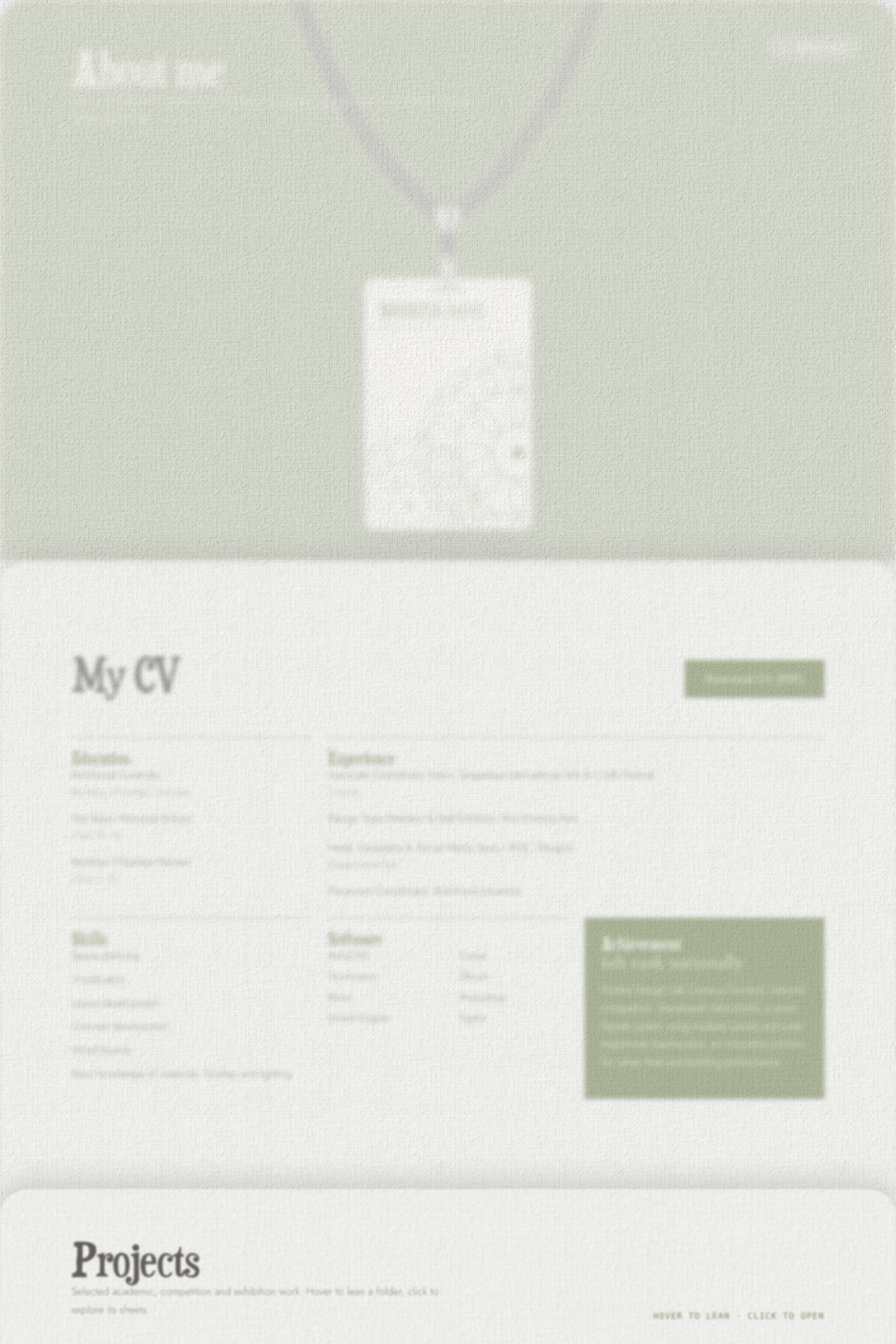
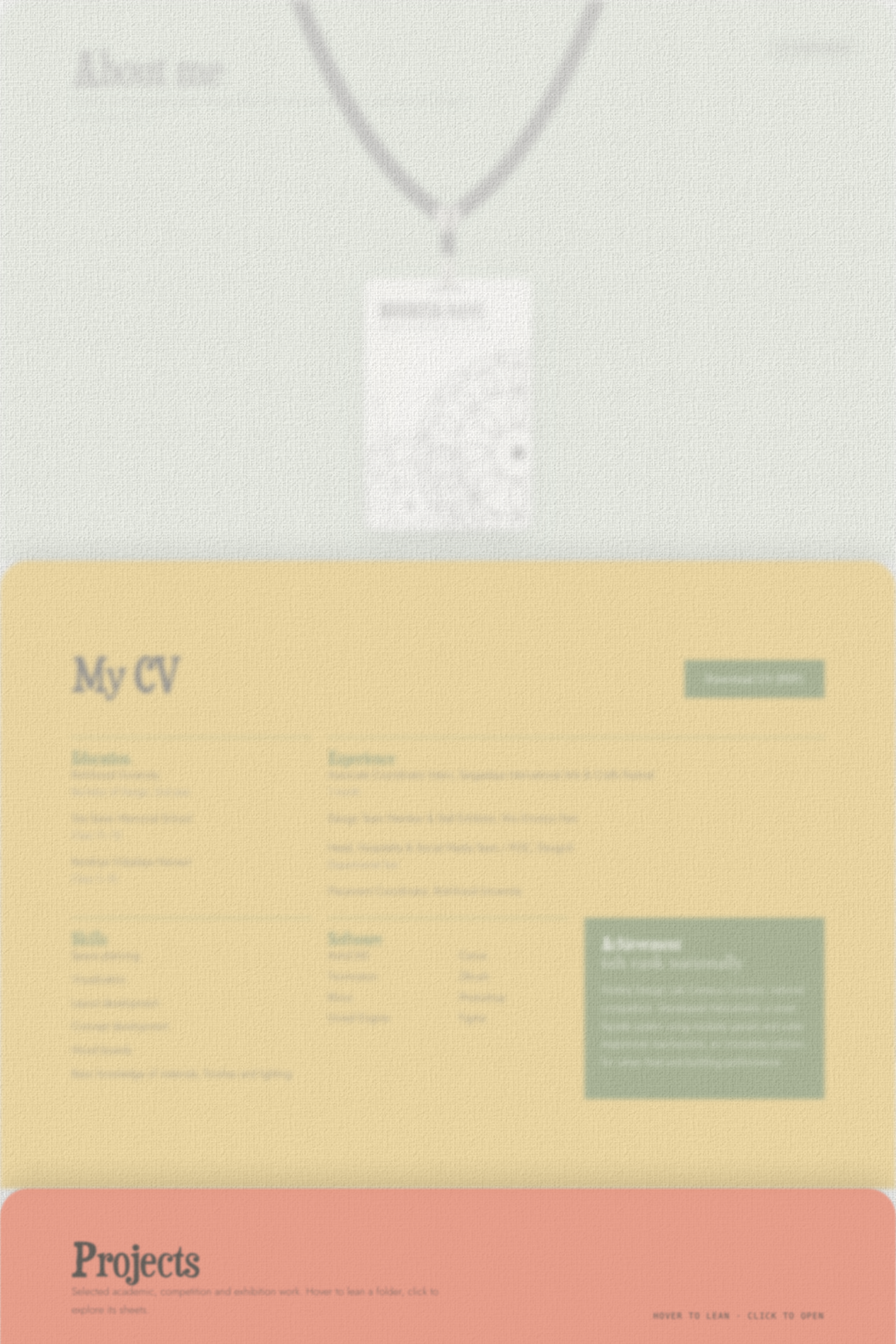
Before and after one commit to Arya756/russh_portfolio, a React (Vite) app: page / in a window 1280 px wide. Shown: the part 800-2720 px from the top of the page at 70% size. Built offline with nearby package versions, Linux system fonts and the light colour scheme.

Commit message:
Apply swatch palette background colors to the 5 portfolio sections

```diff
--- a/src/App.jsx
+++ b/src/App.jsx
@@ -144,17 +144,17 @@ export default function App() {
             <span className={`absolute left-2 right-2 h-[1.5px] bg-ink transition-all ${menuOpen ? 'top-1/2 rotate-45' : 'top-[1.05rem]'}`}></span>
             <span className={`absolute left-2 right-2 h-[1.5px] bg-ink transition-all ${menuOpen ? 'top-1/2 -rotate-45' : 'top-[1.55rem]'}`}></span>
           </button>
-          <nav className={`fixed inset-0 bg-ivory grid place-items-center transition-all z-[-1] md:static md:bg-transparent md:grid-none md:place-items-start md:z-auto ${menuOpen ? 'opacity-100 visible pointer-events-auto' : 'opacity-0 invisible md:opacity-100 md:visible md:pointer-events-auto'}`}>
+          <nav className={`fixed inset-0 bg-ivory grid place-items-center transition-all z-[-1] md:static md:bg-ivory/60 md:backdrop-blur-md md:px-6 md:py-2 md:rounded-full md:border md:border-black/5 md:shadow-xs md:grid-none md:place-items-start md:z-auto ${menuOpen ? 'opacity-100 visible pointer-events-auto' : 'opacity-0 invisible md:opacity-100 md:visible md:pointer-events-auto'}`}>
             <ul className="list-none flex flex-col md:flex-row gap-6 md:gap-10 text-center">
               {['Home', 'About', 'CV', 'Projects', 'Contact'].map(l => (
-                <li key={l}><a href={`#${l.toLowerCase()}`} onClick={() => setMenuOpen(false)} className="no-underline text-[0.95rem] tracking-widest hover:text-g2 hover:border-b hover:border-g1 transition-all md:text-base">{l}</a></li>
+                <li key={l}><a href={`#${l.toLowerCase()}`} onClick={() => setMenuOpen(false)} className="no-underline text-[0.95rem] tracking-widest hover:text-black transition-all md:text-base font-medium">{l}</a></li>
               ))}
             </ul>
           </nav>
         </header>
 
         <main>
-          <section id="home" className="sticky-section z-0 min-h-screen flex flex-col overflow-hidden" style={{ padding: 0 }}>
+          <section id="home" className="sticky-section z-0 min-h-screen flex flex-col overflow-hidden" style={{ backgroundColor: '#F3AEA8', padding: 0 }}>
             {/* Top spacer */}
             <div className="flex-1" />
 
@@ -165,7 +165,7 @@ export default function App() {
                   Ruchita Rani
                 </span>
                 <h1
-                  className="text-[clamp(2.8rem,8vw,8rem)] leading-[0.88] tracking-tight text-g2"
+                  className="text-[clamp(2.8rem,8vw,8rem)] leading-[0.88] tracking-tight text-ink"
                   style={{ fontFamily: "'Duality', sans-serif" }}
                 >
                   PORTFOLIO
@@ -186,7 +186,7 @@ export default function App() {
 
             {/* Bottom label — left-aligned with same gutter */}
             <div className="px-[clamp(2.5rem,8vw,8rem)] py-6">
-              <span className="font-sans text-[clamp(1.22rem,1.875vw,1.5rem)] font-semibold tracking-[0.18em] uppercase text-g2">
+              <span className="font-sans text-[clamp(1.22rem,1.875vw,1.5rem)] font-semibold tracking-[0.18em] uppercase text-ink">
                 Selected Work 2024–2026
               </span>
             </div>
@@ -194,12 +194,12 @@ export default function App() {
 
           <section
             id="about"
-            className="sticky-section z-10 relative overflow-hidden bg-g2 text-ivory rounded-t-2xl md:rounded-t-[2.5rem] shadow-[0_-12px_40px_rgba(0,0,0,0.25)] border-t border-white/10 min-h-screen"
-            style={{ backgroundColor: '#576c31', padding: 0 }}
+            className="sticky-section z-10 relative overflow-hidden text-ink rounded-t-2xl md:rounded-t-[2.5rem] shadow-[0_-12px_40px_rgba(0,0,0,0.18)] border-t border-black/5 min-h-screen"
+            style={{ backgroundColor: '#B6C4A3', padding: 0 }}
           >
             <div className="absolute left-[clamp(2.5rem,8vw,8rem)] top-[clamp(2.5rem,5vw,4.5rem)] z-10 pointer-events-none max-w-xl md:max-w-2xl">
-              <h2 className="text-[clamp(2rem,5vw,5rem)] text-ivory">About me</h2>
-              <p className="text-ivory/85 text-sm md:text-base mt-2 font-light">
+              <h2 className="text-[clamp(2rem,5vw,5rem)] text-ink">About me</h2>
+              <p className="text-ink/80 text-sm md:text-base mt-2 font-light">
                 Interior architecture student turning ideas into spaces people can use and feel. Drag to swing, tap to flip.
               </p>
             </div>
@@ -213,7 +213,7 @@ export default function App() {
               strapText="turning ideas into spaces"
               strapLabel="RUCHITA RANI · DESIGN 2026"
               strapColor="#35302a"
-              inkColor="#576c31"
+              inkColor="#35302a"
               cardColor="#fbf7ee"
               cardWidth={240}
             />
@@ -221,7 +221,8 @@ export default function App() {
 
           <section
             id="cv"
-            className="sticky-section z-20 bg-site min-h-screen flex flex-col justify-center rounded-t-2xl md:rounded-t-[2.5rem] shadow-[0_-12px_40px_rgba(0,0,0,0.18)] border-t border-black/5"
+            className="sticky-section z-20 min-h-screen flex flex-col justify-center rounded-t-2xl md:rounded-t-[2.5rem] shadow-[0_-12px_40px_rgba(0,0,0,0.18)] border-t border-black/5"
+            style={{ backgroundColor: '#E2B549' }}
           >
             <div className="flex justify-between items-end flex-wrap gap-6">
               <h2 className="text-[clamp(2rem,5vw,5rem)]">My CV</h2>
@@ -267,15 +268,15 @@ export default function App() {
 
           <section
             id="projects"
-            className="sticky-section z-30 bg-site min-h-screen flex flex-col justify-center rounded-t-2xl md:rounded-t-[2.5rem] shadow-[0_-12px_40px_rgba(0,0,0,0.18)] border-t border-black/5"
-            style={{ padding: 'clamp(2.5rem,5vw,4rem) clamp(2.5rem,8vw,8rem)' }}
+            className="sticky-section z-30 min-h-screen flex flex-col justify-center rounded-t-2xl md:rounded-t-[2.5rem] shadow-[0_-12px_40px_rgba(0,0,0,0.18)] border-t border-black/5"
+            style={{ backgroundColor: '#E4826A', padding: 'clamp(2.5rem,5vw,4rem) clamp(2.5rem,8vw,8rem)' }}
           >
             <div className="flex justify-between items-end gap-8 flex-wrap">
               <div>
                 <h2 className="text-[clamp(2rem,5vw,5rem)]">Projects</h2>
-                <p className="max-w-[42ch] mt-2 text-mute">Selected academic, competition and exhibition work. Hover to lean a folder, click to explore its sheets.</p>
+                <p className="max-w-[42ch] mt-2 text-ink/80">Selected academic, competition and exhibition work. Hover to lean a folder, click to explore its sheets.</p>
               </div>
-              <p className="font-mono text-xs tracking-widest uppercase text-g2">
+              <p className="font-mono text-xs tracking-widest uppercase text-ink">
                 Hover to lean · Click to open
               </p>
             </div>
@@ -299,16 +300,17 @@ export default function App() {
 
           <section
             id="contact"
-            className="sticky-section z-40 bg-site min-h-screen flex flex-col justify-between rounded-t-2xl md:rounded-t-[2.5rem] shadow-[0_-12px_40px_rgba(0,0,0,0.22)] border-t border-black/5"
+            className="sticky-section z-40 min-h-screen flex flex-col justify-between rounded-t-2xl md:rounded-t-[2.5rem] shadow-[0_-12px_40px_rgba(0,0,0,0.22)] border-t border-white/10 text-ivory"
+            style={{ backgroundColor: '#9E6B50' }}
           >
-            <h2 className="text-[clamp(2rem,5vw,5rem)]">Have an idea? Let's create something meaningful.</h2>
+            <h2 className="text-[clamp(2rem,5vw,5rem)] text-ivory">Have an idea? Let's create something meaningful.</h2>
             <div className="mt-8 flex flex-col gap-4">
-              <a href="mailto:ruchitarani99@gmail.com" className="border-b border-sage pb-2 flex justify-between max-w-md"><small className="text-mute">Email</small><span>ruchitarani99@gmail.com</span></a>
-              <a href="tel:+918789473293" className="border-b border-sage pb-2 flex justify-between max-w-md"><small className="text-mute">Phone</small><span>+91 8789473293</span></a>
-              <a href="https://www.behance.net/ruchitarani" target="_blank" rel="noopener" className="border-b border-sage pb-2 flex justify-between max-w-md"><small className="text-mute">Behance</small><span>behance.net/ruchitarani</span></a>
-              <a href="https://www.linkedin.com/" target="_blank" rel="noopener" className="border-b border-sage pb-2 flex justify-between max-w-md"><small className="text-mute">LinkedIn</small><span>Add your profile link</span></a>
+              <a href="mailto:ruchitarani99@gmail.com" className="border-b border-ivory/30 pb-2 flex justify-between max-w-md"><small className="text-ivory/70">Email</small><span>ruchitarani99@gmail.com</span></a>
+              <a href="tel:+918789473293" className="border-b border-ivory/30 pb-2 flex justify-between max-w-md"><small className="text-ivory/70">Phone</small><span>+91 8789473293</span></a>
+              <a href="https://www.behance.net/ruchitarani" target="_blank" rel="noopener" className="border-b border-ivory/30 pb-2 flex justify-between max-w-md"><small className="text-ivory/70">Behance</small><span>behance.net/ruchitarani</span></a>
+              <a href="https://www.linkedin.com/" target="_blank" rel="noopener" className="border-b border-ivory/30 pb-2 flex justify-between max-w-md"><small className="text-ivory/70">LinkedIn</small><span>Add your profile link</span></a>
             </div>
-            <footer className="mt-16 flex justify-between text-sm text-mute">
+            <footer className="mt-16 flex justify-between text-sm text-ivory/70">
               <span>Ruchita Rani</span>
               <span>© 2026 Ruchita Rani. All rights reserved.</span>
             </footer>
--- a/src/components/ui/lanyard-badge.jsx
+++ b/src/components/ui/lanyard-badge.jsx
@@ -654,7 +654,7 @@ export default function LanyardBadge({
           type="button"
           onClick={() => flipRef.current()}
           aria-pressed={showBack}
-          className="absolute right-[clamp(1.25rem,4vw,3.5rem)] top-[clamp(1.5rem,4vw,3.5rem)] z-10 inline-flex items-center gap-2 rounded-full border border-ivory/30 bg-ivory/20 px-4 py-2 text-xs font-semibold uppercase tracking-wider text-ivory shadow-sm backdrop-blur-md transition-colors hover:bg-ivory/30 focus-visible:outline-none focus-visible:ring-2 focus-visible:ring-ivory"
+          className="absolute right-[clamp(1.25rem,4vw,3.5rem)] top-[clamp(1.5rem,4vw,3.5rem)] z-10 inline-flex items-center gap-2 rounded-full border border-[#35302a]/30 bg-[#35302a]/10 px-4 py-2 text-xs font-semibold uppercase tracking-wider text-[#35302a] shadow-sm backdrop-blur-md transition-colors hover:bg-[#35302a]/20 focus-visible:outline-none focus-visible:ring-2 focus-visible:ring-[#35302a]"
         >
           <svg viewBox="0 0 24 24" width={14} height={14} fill="none" stroke="currentColor" strokeWidth={2} strokeLinecap="round" strokeLinejoin="round" aria-hidden="true" className="transition-transform duration-500 motion-reduce:transition-none" style={{ transform: showBack ? "scaleX(-1)" : "none" }}>
             <path d="M3 12a9 9 0 0 1 15.5-6.2L21 8" />
--- a/src/index.css
+++ b/src/index.css
@@ -25,7 +25,7 @@
 html { scroll-behavior: smooth; scroll-padding-top: 5rem; }
 body {
   margin: 0;
-  background: #f5f5f5 url('/bg-texture-new.jpg') repeat center/auto fixed;
+  background: #F3AEA8 url('/bg-texture-new.jpg') repeat center/auto fixed;
   color: #35302a;
   font-family: "Jost", system-ui, sans-serif;
   font-weight: 300;
@@ -60,5 +60,5 @@ html.lenis, html.lenis body {
 }
 
 .bg-site {
-  background: #f5f5f5 url('/bg-texture-new.jpg') repeat center/auto fixed;
+  background: #F3AEA8 url('/bg-texture-new.jpg') repeat center/auto fixed;
 }
```
